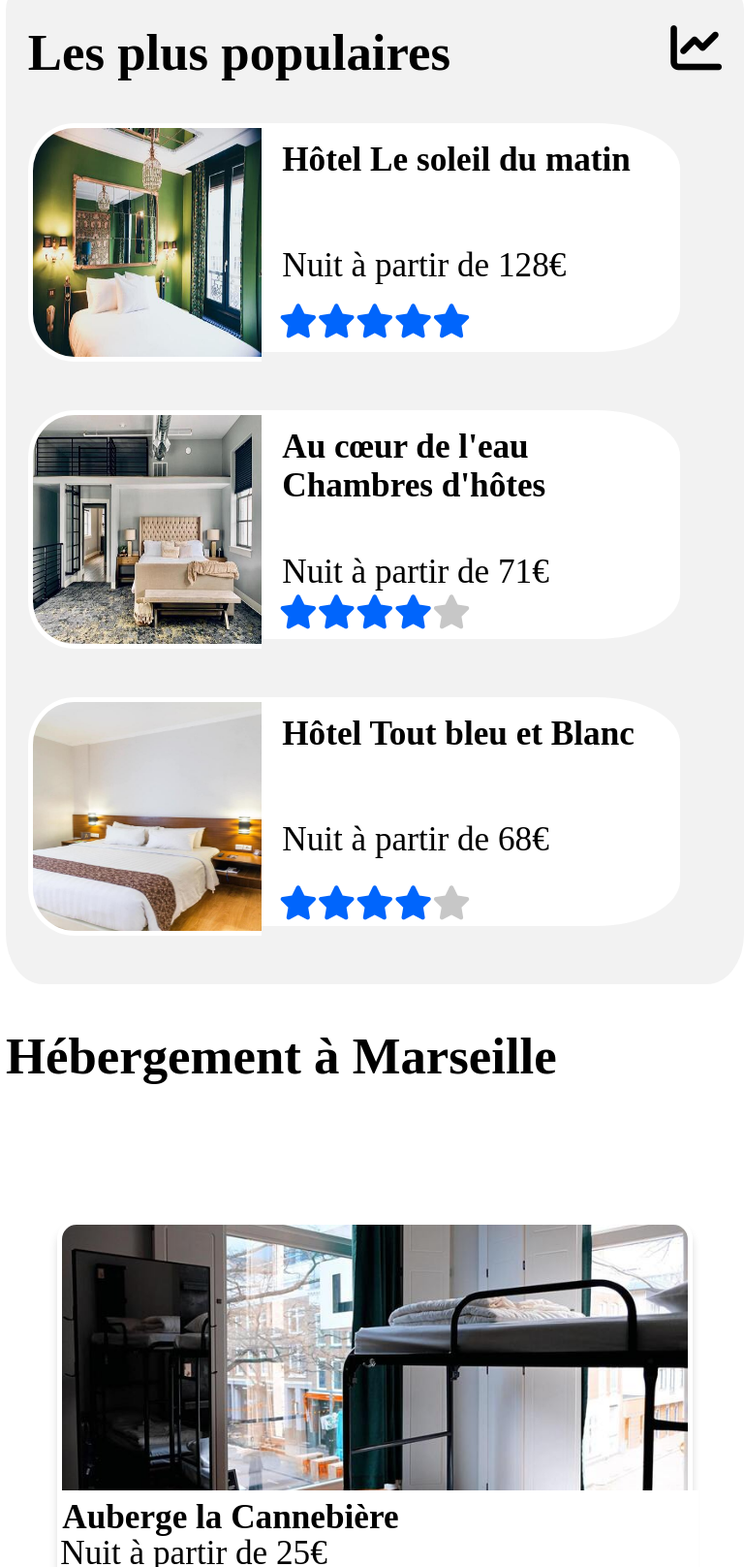
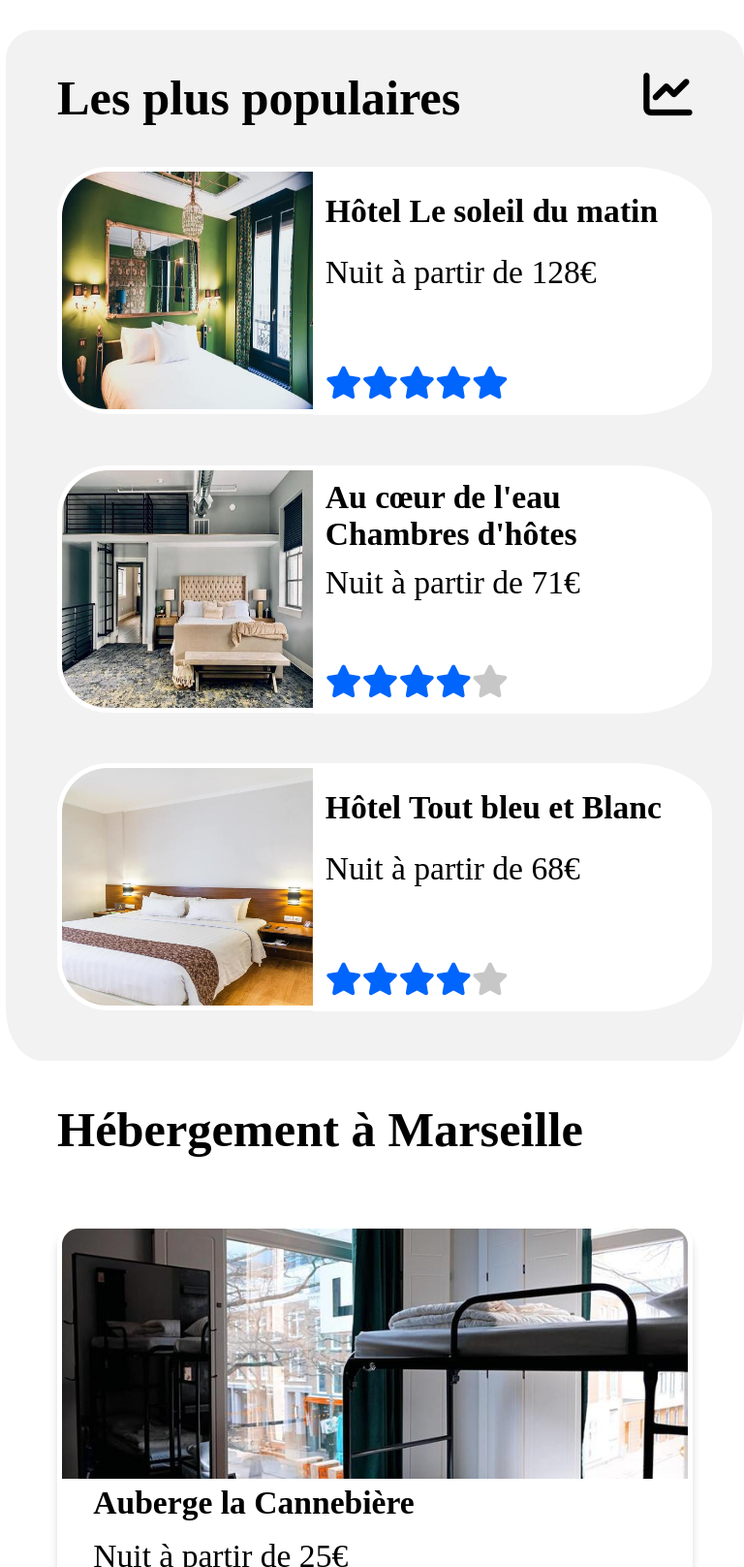
Before and after one commit to StudentOpc/StudentOpc.github.ios, a plain HTML site: page index.html in a window 768 px wide. Shown: the part 1184-2800 px from the top of the page at 97% size. Drawn offline with Linux system fonts and the light colour scheme; a web font is replaced by a local one.

Commit message:
Correction du P2. Changement des etoiles de relative a flex + ajustement du mode smartphone et tablette

```diff
--- a/CSS/style.css
+++ b/CSS/style.css
@@ -26,6 +26,12 @@ div p, a
     font-weight: normal;
 }
 
+.none-mrg
+{
+    margin-top: 0%;
+    padding-left: 5%;
+    margin-bottom: 1%;
+}
 .none-padding
 {
     padding-left:0%;
@@ -57,7 +63,7 @@ div.All
 .border-top-color1 a:hover
 {
     border-top: #0065fc solid 3px;
-    padding-top: 37%;
+    padding-top: 42%;
     color:rgb(0, 101, 252);
     font-weight: bold;
 }
@@ -65,9 +71,9 @@ div.All
 .border-top-color2 a:hover
 {
     border-top: #0065fc solid 3px;
-    padding-top: 61%;
+    padding-top: 70%;
+    color:rgb(0, 101, 252);
     font-weight: bold;
-    color:rgb(0, 101, 252);
 }
 
 .color-inscription a:visited
@@ -132,7 +138,7 @@ article.prelative
 {
     min-width: max-content;
     display: flex;
-    margin-left: 45px;
+    margin-left: 86px;
 }
 
 .Ap
@@ -165,8 +171,8 @@ a, ul
 {
     position:relative;
     display: grid;
-    grid-template-columns: 2% 30% 30% 30%;
-    grid-template-rows: 4% 34% 34%;
+    grid-template-columns: 5% 30% 30% 30%;
+    grid-template-rows: 7% 34% 34%;
     grid-row-gap:2.7em;
     row-gap: 2.7em;
     grid-column-gap:1.5em;
@@ -245,13 +251,12 @@ input
 
 .bg-hebergement
 {
-    position: relative;
     border-top:white solid 5px;
     border-right: white solid 5px;
     border-left: white solid 5px;
     box-shadow: #dcdcdc 0px 5px 5px, 0px 0px;
     background-size: cover;
-    border-radius: 20px;
+    border-radius: 22px;
 }
 
 
@@ -348,18 +353,23 @@ input
 img
 {
     cursor:pointer;
+    height: 3em;
+}
+
+.widthimg /* width & height */
+{
+    height: 8.8em;
+    max-width: 100%;
 }
 
 .okk /* Icones stars Hebergement */
 {
     display: flex;
-    align-items: flex-end;
-    height: 9em;
-    padding-left: 8%;
+    padding-left: 5%;
     letter-spacing: 3px;
     font-size: 93%;
+    margin-bottom: 2%;
 }
-
 
 .hebergement1
 {
@@ -368,6 +378,7 @@ img
     background-position: 0 -39px;
     grid-column: 2/3;
     grid-row: 2/3;
+    height: 13em;
 }
 
 .hebergement2
@@ -377,6 +388,7 @@ img
     background-position: 0px -35px;
     grid-column: 3/4;
     grid-row: 2/3;
+    height: 13em;
 }
 
 .hebergement3
@@ -386,6 +398,7 @@ img
     background-position: 0 -54px;
     grid-column: 4/5;
     grid-row: 2/3;
+    height: 13em;
 }
 
 .hebergement4
@@ -395,7 +408,7 @@ img
     background-position: 0px -100px;
     grid-column: 2/3;
     grid-row: 3/4;
-
+    height: 13em;
 }
 
 .hebergement5
@@ -404,6 +417,7 @@ img
     background-repeat: no-repeat;
     grid-column: 3/4;
     grid-row: 3/4;
+    height: 13em;
 }
 
 .hebergement6
@@ -413,6 +427,7 @@ img
     background-position: 0px -214px;
     grid-column: 4/5;
     grid-row: 3/4;
+    height: 13em;
 }
 
 article.no-inspi
@@ -423,38 +438,14 @@ article.no-inspi
 .asidemouv
 {
     display: flex;
-    position: relative;
-    margin-left: 13%;
-    padding-left: 7%;
-    padding-right: 7%;
-    height: 100%;
-    min-width: 287px;
+    margin-left: 17%;
+    padding-left: 3%;
+    padding-right: 3%;
+    /* height: 100%; */
+    min-width: 347px;
     flex-direction: column;
     background-color: #F2F2F2;
     border-radius: 30px;
-}
-
-/* Icones Dans l'aside */
-.starcheck
-{
-    position: absolute;
-    color:#77a5ca;
-    bottom: 69%;
-    left: 44%;
-}
-
-.starcheck2
-{
-    position: absolute;
-    bottom: 40%;
-    left: 44%;
-}
-
-.starcheck3
-{
-    position: absolute;
-    bottom: 11%;
-    left: 44%;
 }
 
 .star
@@ -463,6 +454,10 @@ article.no-inspi
     z-index: 2;
 }
 
+.check
+{
+    cursor:pointer;
+}
 .starc
 {
     color:#92929283;
@@ -478,14 +473,13 @@ div.p3
 .pheight
 {
     display:flex;
-    flex-direction: column;
-    min-height: 103px;
+    flex-wrap: wrap;
     background-color: white;
     border-top-right-radius: 20%;
     border-bottom-right-radius: 20%;
-    line-height: 18px;
-    padding-top: 4%;
-    padding-left: 5%;
+    line-height: 17px;
+    padding: 4%;
+    align-items: flex-end;
 }
 
 .max-width
@@ -515,8 +509,8 @@ article.p4
     display: flex;
     align-items: flex-start;
     position:relative;
-    width: 6em;
-    height: 5.7em;
+    width: 7.7em;
+    height: 7.3em;
     border-top-left-radius: 20%;
     border-bottom-left-radius: 20%;
     border-top: white solid 5px;
@@ -532,7 +526,7 @@ article.p4
 .section-h
 {
     display: flex;
-    height: 34em;
+    height: 40em;
 }
 
 .hide
@@ -616,23 +610,29 @@ background-repeat: no-repeat;
 
 .bgsurimgs /* Alignement bande pour Les Hébergement à Marseilles */
 {
-    position: absolute;
-    bottom:14%;
     background-color: white;
-    width: 93%;
+    margin-top: 0%;
+    margin-bottom: 0%;
+    padding-left: 5%;
     z-index: 1;
 }
 
 .bgsurimgss /* Alignement bande pour Les Hébergement à Marseilles */
 {
-    position: absolute;
     background-color: white;
+    margin-top: 0%;
     border-bottom-left-radius: 17px;
     border-bottom-right-radius: 17px;
-    line-height: 3.7em;
-    bottom: -10%;
-    width: 94%;
-    height: 37%;
+    line-height: 1.7em;
+    width: 100%;
+}
+.flex-content
+{
+    display:flex;
+    flex-direction: column;
+    justify-content: flex-end;
+    height: 100%;
+   line-height: 1.5em;
 }
 
 a p
@@ -671,7 +671,7 @@ div.Fbox
 {
     .Bgimg
     {
-        width:37.5em;
+        width: 47.5em;
     }
     .hebergement6
     {
@@ -701,7 +701,6 @@ div.Fbox
     div.All
     {
         margin-left: auto;
-        margin-right: auto;
     }
 
     .inscription
@@ -853,17 +852,16 @@ div.Fbox
     {
         flex-direction: column-reverse;
     }
-
+    .HaM
+    {
+        margin-left: 0%;
+        margin-bottom: -3%;
+    }
     .section-h
     {
         height: auto;
         margin-right: auto;
         margin-left: auto;
-    }
-
-    .HaM
-    {
-        margin-left:0%;
     }
 
     .p2
@@ -874,21 +872,11 @@ div.Fbox
         flex-direction: column;
     }
 
-    .bgsurimgs
-    {
-        bottom: 19%;
-    }
-
-    .bgsurimgss
-    {
-        height: 41%;
-        width: 100%;
-    }
-
     .Ap
     {
         position:initial;
-        left:0%;
+        margin-left: 5%;
+        margin-top: -5%;
     }
 
     .asidemouv
@@ -896,8 +884,9 @@ div.Fbox
         display: flex;
         margin-left: auto;
         margin-right: auto;
-        padding-left: 3%;
-        padding-right: 3%;
+        padding-left: 7%;
+        padding-right: 7%;
+        max-width: 27em;
         border-bottom-right-radius: 5%;
         border-bottom-left-radius: 5%;
     }
@@ -907,12 +896,6 @@ div.Fbox
         min-width: auto;
     }
 
-    .famous img
-    {
-        width: 6.7em;
-        height: 6.7em;
-    }
-
     div.p3
     {
         margin-bottom: 7%;
@@ -920,36 +903,15 @@ div.Fbox
 
     .pheight
     {
-        flex-direction: row;
-        flex-wrap: wrap;
-        height: 6.7em;
+        padding: 3.4%;
+        max-height: 83%;
+        min-height: 88%;
     }
 
     .okk
     {
-        height: 11em;
-        padding-left: 3%;
         font-size: inherit;
     }
-
-    .starcheck
-    {
-        bottom: 64%;
-        left: 38%;
-    }
-
-    .starcheck2
-    {
-        bottom: 34%;
-        left: 38%;
-    }
-
-    .starcheck3
-    {
-        bottom: 6%;
-        left: 38%;
-    }
-
     .Bgimg
     {
         background-color: #FFFFFF;
@@ -966,28 +928,26 @@ div.Fbox
     {
         bottom: 0%;
     }
+    .bgsurimgs
+    {
+        margin-top: 6%;
+    }
 
     .bgsurimgss
     {
-        width: 102%;
-        left: -2px;
         height: 38%;
-
-    }
-
-    .bg-hebergement
-    {
-        border-bottom: white solid 12px;
+        margin: -1px;
+        padding: 1px;
     }
 
     .hebergement4
     {
-        background-position: 0px -119px;
+        background-position: 0px -175px;
     }
 
     .hebergement6
     {
-        background-position: 0px -254px;
+        background-position: 0px -305px;
     }
 
     .Activites
@@ -1005,10 +965,10 @@ div.Fbox
         margin-left: 3%;
     }
 
-    .anti-pad
+    /* .anti-pad
     {
         padding-left: 0%;
-    }
+    } */
 
     div.Fbox
     {
@@ -1026,17 +986,110 @@ div.Fbox
         margin-right: 0%;
     }
 }
+@media screen and (max-width:375px)
+{
+    .asidemouv
+    {
+        padding-right: 0%;
+        padding-left: 0%;
+    }
+}
 /* Tailles d'écran entre 768px et 1024px */
-@media screen and (min-width:768px) and (max-width:1024px)
+@media screen and (min-width:768px) and (max-width:1000px)
+{
+    div.All
+    {
+        font-size:2.1em;
+    }
+
+    .width-element1
+    {
+        height: 96%;
+    }
+    .flex-element2
+    {
+        height: 96%;
+    }
+    .HaM
+    {
+        margin-left: 7%;
+    }
+    .color-input3
+    {
+        height: 108px;
+        font-size: 0.7em;
+        width: 209px;
+        padding-left: 15%;
+    }
+
+    .fa-dog
+    {
+        padding-top: 6%;
+        padding-bottom: 6%;
+        padding-right: 6%;
+        padding-left: 6%;
+    }
+    .none-padding
+    {
+        margin-top: 11px;
+    }
+
+    .pheight
+    {
+        height: 7em;
+        width: 11.5em;
+        line-height: normal;
+    }
+    .asidemouv
+    {
+        margin-right: 0%;
+        margin-left: 0%;
+    }
+    div.p3
+    {
+        padding-right: 6%;
+    }
+    .bg-hebergement
+    {
+        background-position: bottom;
+        height: 430px;
+        box-shadow: #dcdcdc 0px 8px 8px, 0px 0px;
+        margin-left: 7%;
+        margin-right: 7%;
+    }
+    .pos
+    {
+        background-position: 0px -448px;
+    }
+
+    .Activites
+    {
+        height: 600px;
+    }
+
+    .filter
+    {
+            min-width: 324px;
+    }
+}
+@media screen and (min-width:1001px) and (max-width:1024px)
 {
     div.All
     {
         font-size:2.2em;
     }
-
+    .asidemouv
+    {
+        padding-left: 9%;
+    }
     .width-element1
     {
         height: 96%;
+    }
+
+    .HaM
+    {
+        margin-left: 86px;
     }
     .flex-element2
     {
@@ -1058,32 +1111,23 @@ div.Fbox
         padding-right: 6%;
         padding-left: 6%;
     }
-
-    .starcheck
+    .none-padding
     {
-        left: 37%;
-    }
-
-    .starcheck2
-    {
-        bottom: 35%;
-        left: 37%;
-    }
-
-    .starcheck3
-    {
-        left: 37%;
+        margin-top: 11px;
     }
 
     .pheight
     {
-        height: 6.2em;
+        margin-right: 15%;
+        min-height: 84%;
         line-height: normal;
     }
+
     div.p3
     {
-        padding-right: 6%;
+
     }
+
     .bg-hebergement
     {
         background-position: bottom;
@@ -1094,18 +1138,12 @@ div.Fbox
     }
     .pos
     {
-        background-position: 0px -530px;
+        background-position: 0px -589px;
     }
-    .okk
+    .widthimg
     {
-        height: 11em;
+        height: 9.8em;
     }
-
-    .bgsurimgs
-    {
-        bottom: 17%;
-    }
-
     .Activites
     {
         height: 600px;
--- a/index.html
+++ b/index.html
@@ -83,7 +83,7 @@
 
             <p class="none-bold"><i class="fas fa-info"></i>Plus de 500 logements sont disponibles dans cette ville</p>
         </header>
-        <!--La section commence ici elle contien l'article et l'aside-->
+        <!--La section n°1 commence ici elle contien l'article et l'aside-->
         <section class="section-h">
             <h6 class="hide">.</h6>
 
@@ -96,130 +96,108 @@
                     <!-- Image png vide pour implanter les Alt, les vrais images sont dans le CSS en Background -->
 
                     <div class="bg-hebergement hebergement1 icones">
-                        <img src="images/hebergements/4_small/sans-titre2.png" alt="Auberge la Cannebière à Marseille" />
-                        <a href="#" class="okk">
+                        <div class="flex-content">
+                        <img class="widthimg" src="images/hebergements/4_small/sans-titre2.png" alt="Auberge la Cannebière à Marseille" />
+
+                            <p class="bgsurimgs anti-pad check">Auberge la Cannebière</p>
+                            <div class="bgsurimgss  anti-pad"><p class="none-bold none-mrg check">Nuit à partir de 25€</p>
+                                <div class="okk">
                                     <i class="fas fa-star star"></i><i class="fas fa-star star"></i><i
                                         class="fas fa-star star"></i><i class="fas fa-star star"></i><i
                                         class="fas fa-star starc"></i>
-                        </a>
-
-                        <a href="#">
-                            <p class="bgsurimgs anti-pad">Auberge la Cannebière</p>
-                        </a>
-                        <a>
-                            <p class="bgsurimgss none-bold anti-pad">Nuit à partir de 25€</p>
-                        </a>
+                                </div>
+                            </div>
+                        </div>
                     </div>
                     <div class="bg-hebergement hebergement2">
-                        <img src="images/hebergements/4_small/sans-titre2.png" alt=" Hôtel du port à Marseille" />
-                        <a href="#" class="okk">
-                            <i class="fas fa-star star"></i><i class="fas fa-star star"></i><i
-                                class="fas fa-star star"></i><i class="fas fa-star star"></i><i
-                                class="fas fa-star star"></i>
-                        </a>
-
-                        <a href="#">
-                            <p class="bgsurimgs anti-pad">Hôtel du port</p>
-                        </a>
-                        <a>
-                            <p class="bgsurimgss none-bold anti-pad">Nuit à partir de 52€</p>
-                        </a>
-                    </div>
-                    <div class="bg-hebergement hebergement3">
-                        <img src="images/hebergements/4_small/sans-titre2.png" alt="Hôtel Les mouettes à Marseille">
-                        <a href="#" class="okk">
+                        <div class="flex-content">
+                            <img class="widthimg" src="images/hebergements/4_small/sans-titre2.png" alt=" Hôtel du port à Marseille" />
+                            <p class="bgsurimgs anti-pad check">Hôtel du port</p>
+                            <div class="bgsurimgss  anti-pad"><p class="none-bold none-mrg check">Nuit à partir de 52€</p>
+                                <div class="okk">
                                     <i class="fas fa-star star"></i><i class="fas fa-star star"></i><i
                                         class="fas fa-star star"></i><i class="fas fa-star star"></i><i
                                         class="fas fa-star starc"></i>
-                        </a>
-
-                        <a href="#">
-                            <p class="bgsurimgs anti-pad">Hôtel Les mouettes</p>
-                        </a>
-                        <a>
-                            <p class="bgsurimgss none-bold anti-pad">Nuit à partir de 76€</p>
-                        </a>
-
                                 </div>
-                    <div class="bg-hebergement hebergement4">
-                        <img src="images/hebergements/4_small/sans-titre2.png" alt="Hôtel de la mer à Marseille" />
-                        <a href="#" class="okk">
-                            <i class="fas fa-star star"></i><i class="fas fa-star star"></i><i
-                                class="fas fa-star star"></i><i class="fas fa-star starc"></i><i
-                                class="fas fa-star starc"></i>
-                        </a>
-
-                        <a href="#">
-                            <p class="bgsurimgs anti-pad">Hôtel de la mer</p>
-                        </a>
-                        <a>
-                            <p class="bgsurimgss none-bold anti-pad">Nuit à partir de 46€</p>
-                        </a>
-
                             </div>
-                    <div class="bg-hebergement hebergement5">
-                        <img src="images/hebergements/4_small/sans-titre2.png" alt="Auberge Le Panier à Marseille" />
-                        <a href="#" class="okk">
+                        </div>
+                    </div>
+                    <div class="bg-hebergement hebergement3">
+                        <div class="flex-content">
+                            <img class="widthimg" src="images/hebergements/4_small/sans-titre2.png" alt="Hôtel Les mouettes à Marseille">
+                            <p class="bgsurimgs anti-pad check">Hôtel Les mouettes</p>
+                            <div class="bgsurimgss  anti-pad"><p class="none-bold none-mrg check">Nuit à partir de 76€</p>
+                                <div class="okk">
                                     <i class="fas fa-star star"></i><i class="fas fa-star star"></i><i
                                         class="fas fa-star star"></i><i class="fas fa-star star"></i><i
                                         class="fas fa-star starc"></i>
-                        </a>
-
-                        <a href="#">
-                            <p class="bgsurimgs anti-pad">Auberge le Panier</p>
-                        </a>
-                        <a>
-                            <p class="bgsurimgss none-bold anti-pad">Nuit à partir de 23€</p>
-                        </a>
-
+                                </div>
+                            </div>
+                        </div>
+                    </div>
+                    <div class="bg-hebergement hebergement4">
+                        <div class="flex-content">
+                            <img class="widthimg" src="images/hebergements/4_small/sans-titre2.png" alt="Hôtel de la mer à Marseille" />
+                            <p class="bgsurimgs anti-pad check">Hôtel de la mer</p>
+                            <div class="bgsurimgss  anti-pad"><p class="none-bold none-mrg check">Nuit à partir de 46€</p>
+                                <div class="okk">
+                                    <i class="fas fa-star star"></i><i class="fas fa-star star"></i><i
+                                        class="fas fa-star star"></i><i class="fas fa-star star"></i><i
+                                        class="fas fa-star starc"></i>
+                                </div>
+                            </div>
+                        </div>
+                    </div>
+                    <div class="bg-hebergement hebergement5">
+                        <div class="flex-content">
+                            <img class="widthimg" src="images/hebergements/4_small/sans-titre2.png" alt="Auberge Le Panier à Marseille" />
+                            <p class="bgsurimgs anti-pad check">Auberge le Panier</p>
+                            <div class="bgsurimgss  anti-pad"><p class="none-bold none-mrg check">Nuit à partir de 23€</p>
+                                <div class="okk">
+                                    <i class="fas fa-star star"></i><i class="fas fa-star star"></i><i
+                                        class="fas fa-star star"></i><i class="fas fa-star star"></i><i
+                                        class="fas fa-star starc"></i>
+                                </div>
+                            </div>
+                        </div>
                     </div>
                     <div class="bg-hebergement hebergement6 pos">
-                        <img src="images/hebergements/4_small/sans-titre2.png" alt=" Hôtel chez Amina à Marseille">
-                        <a href="#" class="okk">
+                        <div class="flex-content">
+                            <img class="widthimg" src="images/hebergements/4_small/sans-titre2.png" alt=" Hôtel chez Amina à Marseille">
+                            <p class="bgsurimgs anti-pad check">Hôtel chez Amina</p>
+                            <div class="bgsurimgss  anti-pad"><p class="none-bold none-mrg check">Nuit à partir de 96€</p>
+                                <div class="okk">
                                     <i class="fas fa-star star"></i><i class="fas fa-star star"></i><i
                                         class="fas fa-star star"></i><i class="fas fa-star star"></i><i
-                                class="fas fa-star star"></i>
-                        </a>
-
-                        <a href="#">
-                            <p class="bgsurimgs anti-pad">Hôtel chez Amina</p>
-                        </a>
-                        <a>
-                            <p class="bgsurimgss none-bold anti-pad">Nuit à partir de 96€</p>
-                        </a>
+                                        class="fas fa-star starc"></i>
+                                </div>
+                            </div>
+                        </div>
                     </div>
                     <a href="#" class="Ap">Afficher Plus</a>
                 </div>
 
                 <!-- L'aside commence ici -->
                 <aside class="asidemouv">
-                    <a href="#" class="starcheck">
-                        <i class="fas fa-star star"></i><i class="fas fa-star star"></i><i
-                            class="fas fa-star star"></i><i class="fas fa-star star"></i><i
-                            class="fas fa-star star"></i>
-                    </a>
-                    <a href="#" class="starcheck2">
-                        <i class="fas fa-star star"></i><i class="fas fa-star star"></i><i
-                            class="fas fa-star star"></i><i class="fas fa-star star"></i><i
-                            class="fas fa-star starc"></i>
-                    </a>
-                    <a href="#" class="starcheck3">
-                        <i class="fas fa-star star"></i><i class="fas fa-star star"></i><i
-                            class="fas fa-star star"></i><i class="fas fa-star star"></i><i
-                            class="fas fa-star starc"></i>
-                    </a>
+
+
                     <h2 class="h2h">Les plus populaires<i class="fas fa-chart-line"></i></h2>
                     <div class="p3">
-
-
 
                         <div class="famous">
                             <img src="images/hebergements/4_small/Hôtel_Le_soleil_du_matin.jpg"
                                 alt="Hôtel Le soleil du matin à Marseille" />
+
                         </div>
                         <div>
                             <a href="#" class="pheight">Hôtel Le soleil du matin<p class="none-bold none-padding">Nuit à
-                                    partir de 128€</p></a>
+                                    partir de 128€
+                                    <div class="check">
+                                        <i class="fas fa-star star"></i><i class="fas fa-star star"></i><i
+                                            class="fas fa-star star"></i><i class="fas fa-star star"></i><i
+                                            class="fas fa-star star"></i>
+                                    </div>
+                                </p></a>
                         </div>
                     </div>
 
@@ -230,8 +208,14 @@
                                 alt="Image de l'hotel Au cœur de l'eau Chambres d-hôtes à Marseille" />
                         </div>
                         <div>
-                            <a href="#" class="pheight max-width">Au cœur de l'eau Chambres d'hôtes <p
-                                    class="none-bold none-padding">Nuit à partir de 71€</p></a>
+                            <a href="#" class="pheight max-width">Au cœur de l'eau<br/>Chambres d'hôtes <p
+                                    class="none-bold none-padding">Nuit à partir de 71€
+                                    <div class="check">
+                                        <i class="fas fa-star star"></i><i class="fas fa-star star"></i><i
+                                            class="fas fa-star star"></i><i class="fas fa-star star"></i><i
+                                            class="fas fa-star starc"></i>
+                                    </div>
+                                </p></a>
                         </div>
 
                     </div>
@@ -243,8 +227,14 @@
                                 alt="Image de l'Hôtel. Nom: Hôtel Tout bleu et Blanc. À Marseille" />
                         </div>
                         <div>
-                            <a href="#" class="pheight">Hôtel Tout bleu et Blanc<p class="none-bold none-padding">Nuit à
-                                    partir de 68€</p></a>
+                            <a href="#" class="pheight check">Hôtel Tout bleu et Blanc<p class="none-bold none-padding">Nuit à
+                                    partir de 68€
+                                    <div>
+                                        <i class="fas fa-star star"></i><i class="fas fa-star star"></i><i
+                                            class="fas fa-star star"></i><i class="fas fa-star star"></i><i
+                                            class="fas fa-star starc"></i>
+                                    </div>
+                                </p></a>
                         </div>
 
                     </div>
```
Lines whose indentation alone changed are shown as unchanged.
